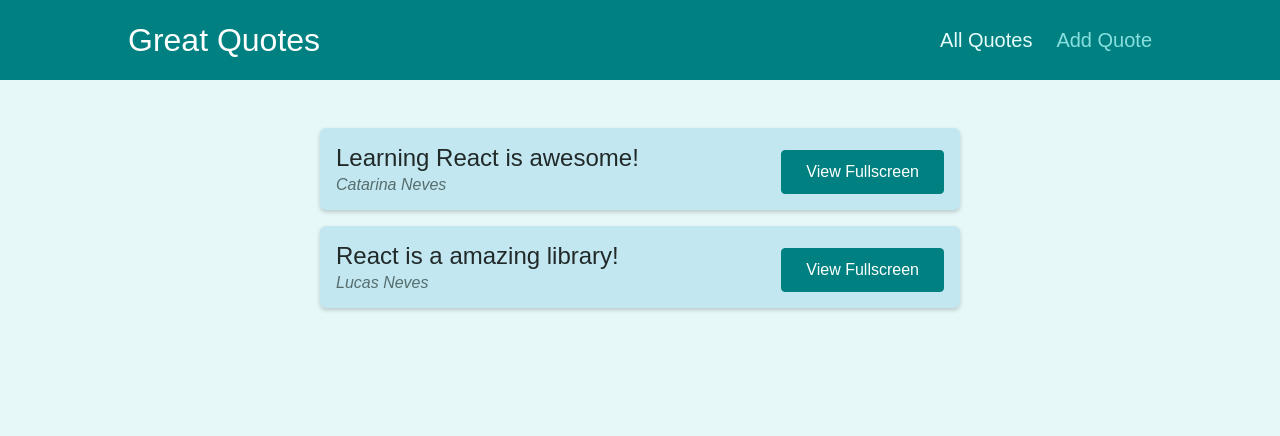
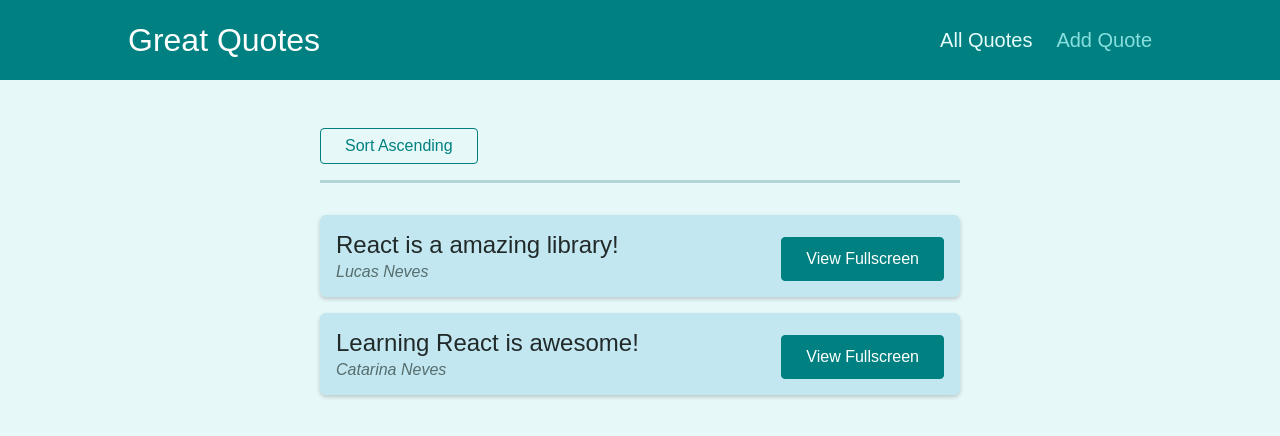
Before and after one commit to lucasoneves/react-stuff, a React (Create React App) app: page /quotes in a window 1280 px wide. Shown: the top 436 px of the page. Built offline with nearby package versions, Linux system fonts and the light colour scheme.

Commit message:
Working with query parameters

```diff
--- a/src/components/quotes/QuoteList.js
+++ b/src/components/quotes/QuoteList.js
@@ -1,13 +1,43 @@
 import { Fragment } from 'react';
+
+import { useHistory, useLocation } from 'react-router-dom';
 
 import QuoteItem from './QuoteItem';
 import classes from './QuoteList.module.css';
 
+const sortQuotes = (quotes, ascending) => {
+  return quotes.sort((quoteA, quoteB) => {
+    if (ascending) {
+      return quoteA.id > quoteB.id ? 1 : -1;
+    } else {
+      return quoteA.id < quoteB.id ? 1 : -1;
+    }
+  })
+}
+
 const QuoteList = (props) => {
+  const history = useHistory();
+  const location = useLocation();
+
+  const queryParams = new URLSearchParams(location.search);
+
+  const isSortingAscending = queryParams.get('sort') === 'asc';
+
+  const sortedQuotes = sortQuotes(props.quotes, isSortingAscending);
+
+  console.log(location);
+
+  const changeSortingHandler = () => {
+    history.push('/quotes?sort=' + (isSortingAscending ? 'desc' : 'asc'));
+  }
+
   return (
     <Fragment>
+      <div className={classes.sorting}>
+        <button onClick={changeSortingHandler}>Sort {isSortingAscending ? 'Descending' : 'Ascending' }</button>
+      </div>
       <ul className={classes.list}>
-        {props.quotes.map((quote) => (
+        {sortedQuotes.map((quote) => (
           <QuoteItem
             key={quote.id}
             id={quote.id}
```
Also changed, not shown: 1 other file (tests, documents, lock files or other folders).
